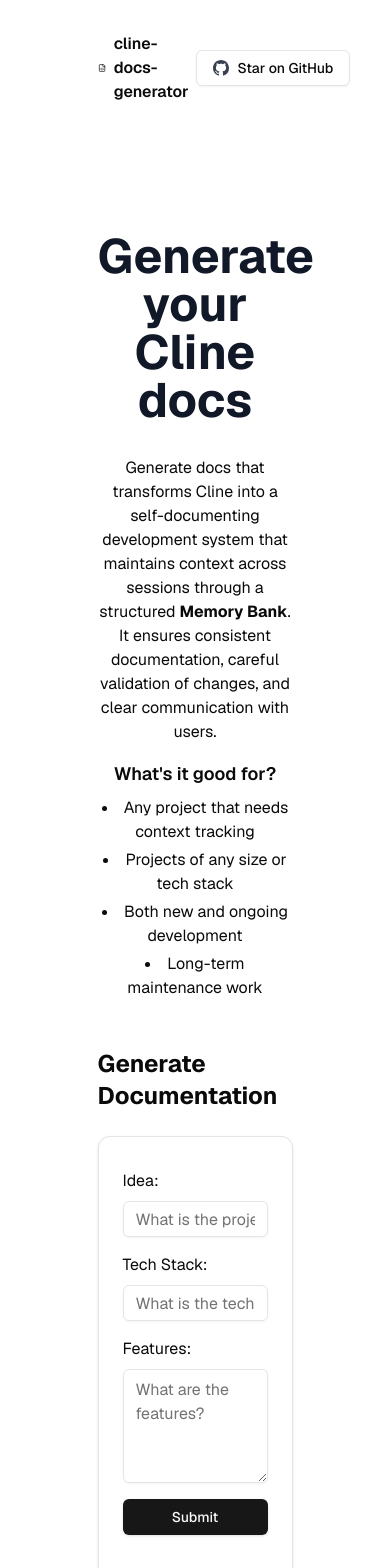
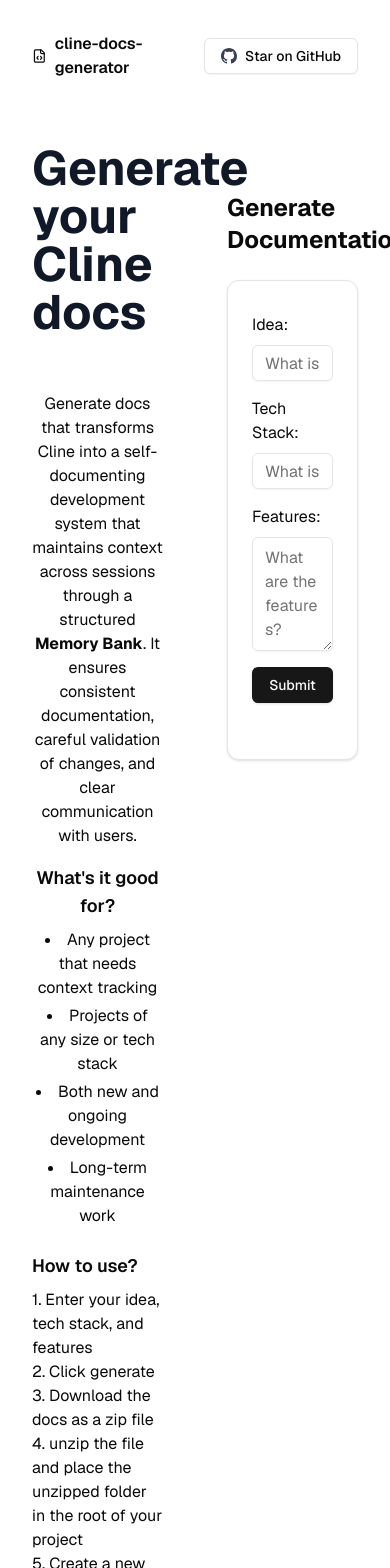
Before and after one commit to prasanjit101/cline-docs-generator, a Next.js app: page / in a window 390 px wide. Shown: the top 1568 px of the page. Built offline with nearby package versions, Linux system fonts and the light colour scheme; no server answers.

Commit message:
Enhance homepage layout with detailed usage instructions and improved responsive design

```diff
--- a/src/app/page.tsx
+++ b/src/app/page.tsx
@@ -7,7 +7,7 @@
 
 export default function HomePage() {
   return (
-    <div className="min-h-screen flex flex-col items-center w-1/2 mx-auto py-8">
+    <div className="min-h-screen flex flex-col items-center mx-auto p-8">
       {/* Header with GitHub Link */}
       <nav className="w-full max-w-6xl flex justify-between items-center mb-16">
         <div className="flex items-center font-semibold"><FileCode className="mr-2 h-4 w-4" /> cline-docs-generator
@@ -32,7 +32,8 @@
       </nav>
 
       {/* Main Content */}
-      <main className="w-full max-w-3xl text-center mb-16 py-16">
+      <main className="w-full grid grid-cols-2 gap-16">
+        <div className="flex flex-col md:px-16 space-y-6">
           <h1 className="text-5xl font-bold mb-8 text-gray-900">
             Generate your Cline docs
           </h1>
@@ -50,6 +51,18 @@
             </ul>
           </div>
 
+          <div className="flex flex-col justify-center">
+            <h3 className="text-lg font-semibold mb-2">How to use?</h3>
+            <p>1. Enter your idea, tech stack, and features</p>
+            <p>2. Click generate</p>
+            <p>3. Download the docs as a zip file</p>
+            <p>4. unzip the file and place the unzipped folder in the root of your project</p>
+            <p>5. Create a new .clinerule file in the root of your project</p>
+            <p>6. Add the following to the .clinerule file as guided in the official Cline docs :
+              <a href="https://docs.cline.bot/improving-your-prompting-skills/custom-instructions-library/cline-memory-bank" target="_blank" className="text-blue-500" rel="noopener noreferrer">https://docs.cline.bot/improving-your-prompting-skills/custom-instructions-library/cline-memory-bank</a></p>
+          </div>
+        </div>
+
         {/* Form Section */}
         <div className="mt-12 text-left">
           <h2 className="text-2xl font-bold mb-6">Generate Documentation</h2>
```
Lines whose indentation alone changed are shown as unchanged.
